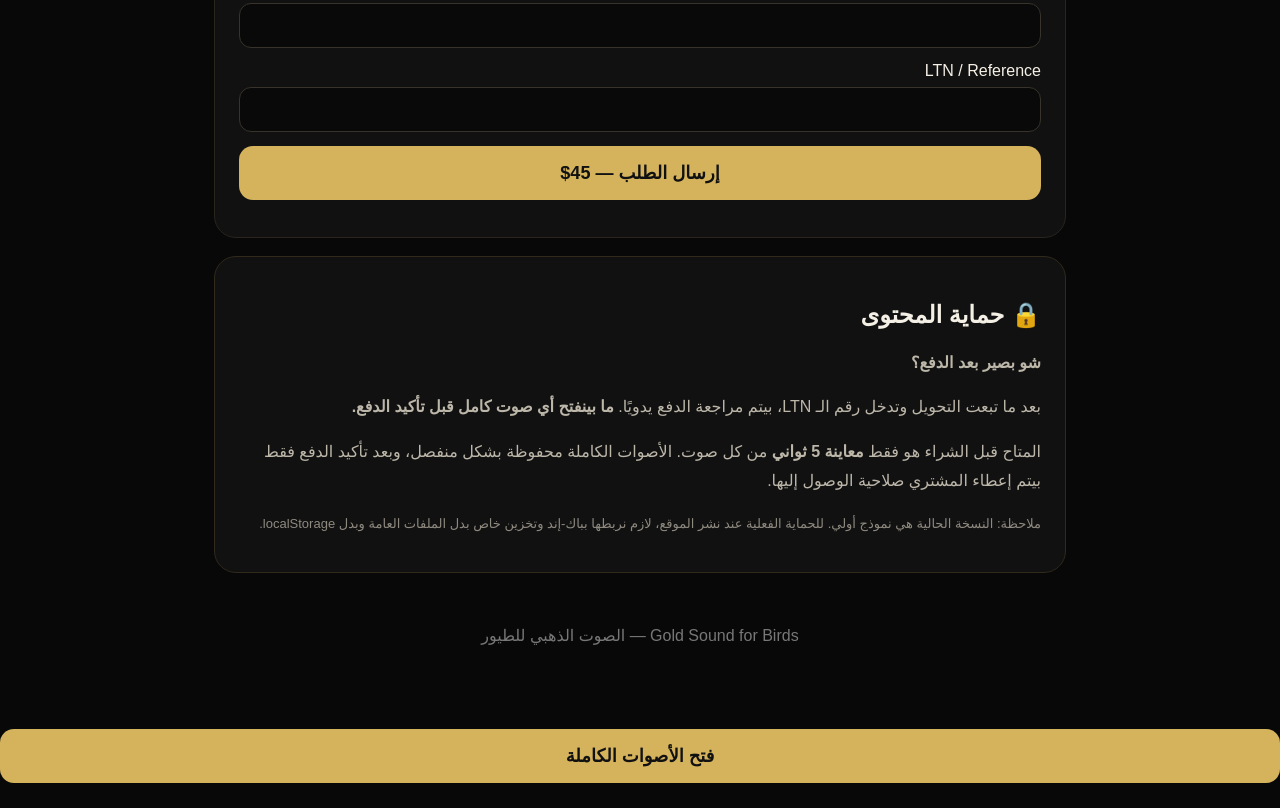
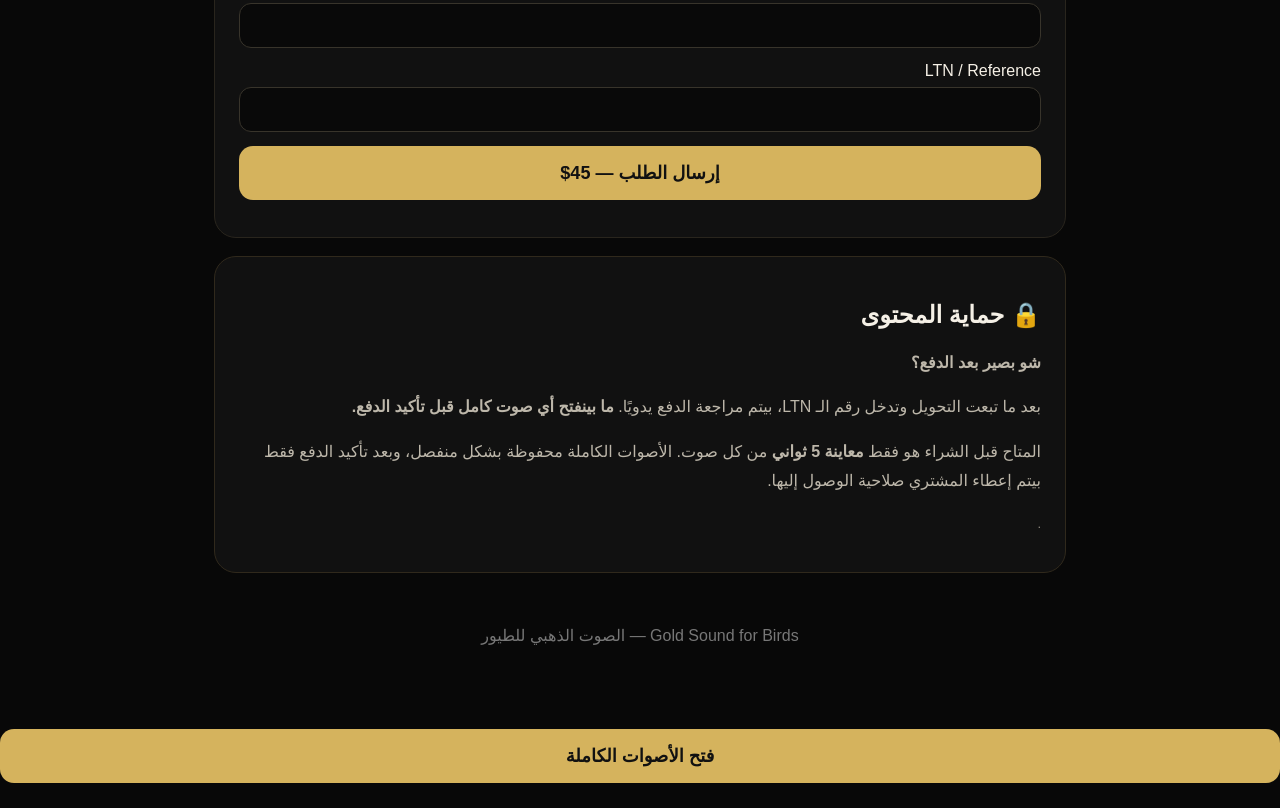
Before and after one commit to jasondaher/gold-sound-for-birdss, a plain HTML site: page index.html in a window 1280 px wide. Shown: the part 1334-2142 px from the top of the page. Drawn offline with nearby package versions, Linux system fonts and the light colour scheme.

Commit message:
Update index.html

```diff
--- a/index.html
+++ b/index.html
@@ -60,7 +60,7 @@ footer{text-align:center;color:#777;padding:35px}
 <p><b>شو بصير بعد الدفع؟</b></p>
 <p>بعد ما تبعت التحويل وتدخل رقم الـ LTN، بيتم مراجعة الدفع يدويًا. <b>ما بينفتح أي صوت كامل قبل تأكيد الدفع.</b></p>
 <p>المتاح قبل الشراء هو فقط <b>معاينة 5 ثواني</b> من كل صوت. الأصوات الكاملة محفوظة بشكل منفصل، وبعد تأكيد الدفع فقط بيتم إعطاء المشتري صلاحية الوصول إليها.</p>
-<p class="small">ملاحظة: النسخة الحالية هي نموذج أولي. للحماية الفعلية عند نشر الموقع، لازم نربطها بباك-إند وتخزين خاص بدل الملفات العامة وبدل localStorage.</p>
+<p class="small"> .</p>
 </section>
 <footer>Gold Sound for Birds — الصوت الذهبي للطيور</footer>
 </div>
```
